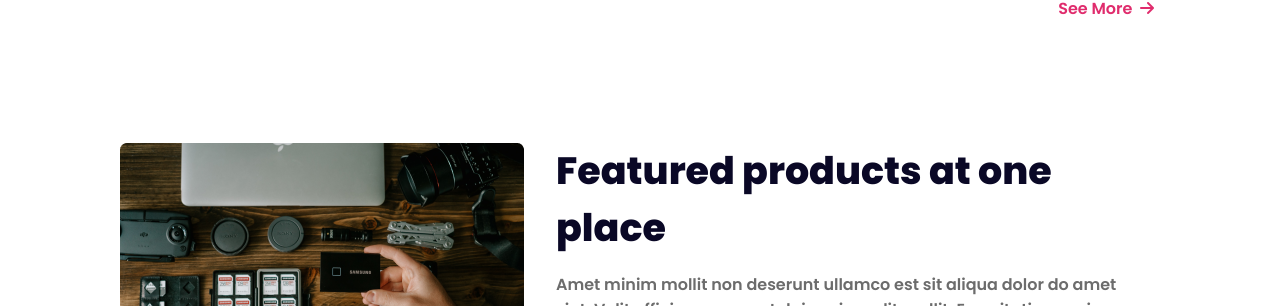
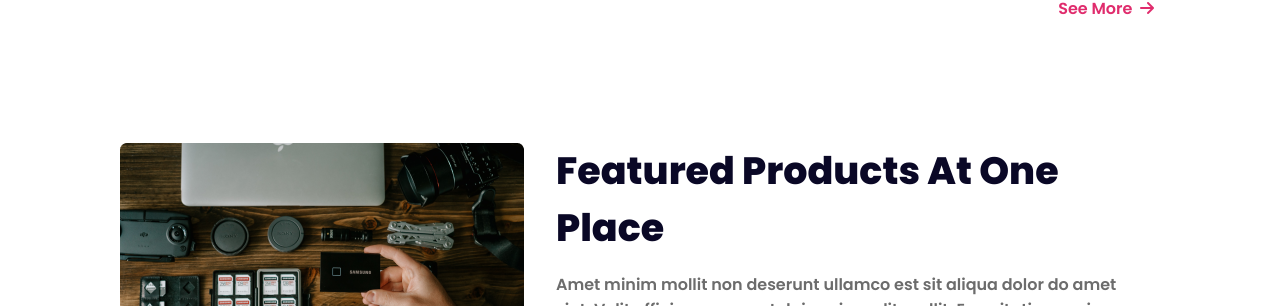
Before and after one commit to xehardenmiraj/camera-setup-system, a plain HTML site: page index.html in a window 1280 px wide. Shown: the part 2428-2734 px from the top of the page. Drawn offline with Linux system fonts and the light colour scheme.

Commit message:
Changed title of a h1

```diff
--- a/index.html
+++ b/index.html
@@ -11,6 +11,7 @@
 </head>
 
 <body>
+    <!-- Header Section starts here -->
     <header class="container">
         <div id="crt" class="crtStyle">
             <i class="fa-solid fa-cart-shopping"></i>
@@ -31,7 +32,7 @@
         </div>
     </header>
 
-
+    <!-- Banner Section starts here -->
     <main class="container">
         <section class="banner">
             <div class="hlafWidth">
@@ -46,6 +47,9 @@
                 <img src="images/cam-full.png" alt="">
             </div>
         </section>
+
+
+        <!-- Brand Logo Section starts here -->
         <hr>
         <section class="brand-logo">
             <div class="logoIMG"><img src="images/brands/alibaba.png" alt=""></div>
@@ -57,10 +61,13 @@
             <div class="logoIMG"><img src="images/brands/target.png" alt=""></div>
         </section>
         <hr>
+
+
+        <!-- Product section starts here -->
         <section class="proDetails">
             <h1 class="collection">Popular Collection</h1>
             <div class="cardParent">
-                <!-- card1 -->
+                <!-- Product 1 -->
                 <div class="card">
                     <div class="cardImg">
                         <img src="images/products/trypod.png" alt="">
@@ -76,7 +83,7 @@
                         <li>Buyers protection possible!</li>
                     </ul>
                 </div>
-                <!-- card2 -->
+                <!-- Product 2 -->
                 <div class="card">
                     <div class="cardImg">
                         <img src="images/products/microphone.png" alt="">
@@ -92,7 +99,7 @@
                         <li>Buyers protection possible!</li>
                     </ul>
                 </div>
-                <!-- card3 -->
+                <!-- Product 3 -->
                 <div class="card">
                     <div class="cardImg">
                         <img src="images/products/airbuds.png" alt="">
@@ -108,7 +115,7 @@
                         <li>Buyers protection possible!</li>
                     </ul>
                 </div>
-                <!-- card4 -->
+                <!-- Product 4 -->
                 <div class="card">
                     <div class="cardImg">
                         <img src="images/products/drone.png" alt="">
@@ -124,7 +131,7 @@
                         <li>Buyers protection possible!</li>
                     </ul>
                 </div>
-                <!-- card5 -->
+                <!-- Product 5 -->
                 <div class="card">
                     <div class="cardImg">
                         <img src="images/products/light.png" alt="">
@@ -140,7 +147,7 @@
                         <li>Buyers protection possible!</li>
                     </ul>
                 </div>
-                <!-- card6 -->
+                <!-- Product 6 -->
                 <div class="card">
                     <div class="cardImg">
                         <img src="images/products/photoshoot.png" alt="">
@@ -156,7 +163,7 @@
                         <li>Buyers protection possible!</li>
                     </ul>
                 </div>
-                <!-- card7 -->
+                <!-- Product 7 -->
                 <div class="card">
                     <div class="cardImg">
                         <img src="images/products/vlogging.png" alt="">
@@ -172,7 +179,7 @@
                         <li>Buyers protection possible!</li>
                     </ul>
                 </div>
-                <!-- card8 -->
+                <!-- Product 8 -->
                 <div class="card">
                     <div class="cardImg">
                         <img src="images/products/green.png" alt="">
@@ -188,7 +195,7 @@
                         <li>Buyers protection possible!</li>
                     </ul>
                 </div>
-                <!-- card9 -->
+                <!-- Product 9 -->
                 <div class="card">
                     <div class="cardImg">
                         <img src="images/products/action.png" alt="">
@@ -208,10 +215,13 @@
             <div class="more"><button class="btn-more">See More &nbsp;<i class="fa-solid fa-arrow-right"></i></button>
             </div>
         </section>
+
+
+        <!-- Featured Image Section Starts here -->
         <section class="featured">
             <div class="fimg"><img src="images/table.png" alt=""></div>
             <div class="fdetails">
-                <h1>Featured products at one place</h1>
+                <h1>Featured Products At One Place</h1>
                 <p>Amet minim mollit non deserunt ullamco est sit aliqua dolor do amet sint. Velit officia consequat
                     duis enim velit mollit. Exercitation veniam consequat sunt nostrud amet.</p>
                 <button class="btn">Prebook Now &nbsp;<i class="fa-solid fa-arrow-right"></i></button>
@@ -219,6 +229,9 @@
 
         </section>
     </main>
+
+
+    <!-- Footer starts here -->
     <footer class="container">
         <div class="f-content">
             <h3>Influencer Products</h3>
```
